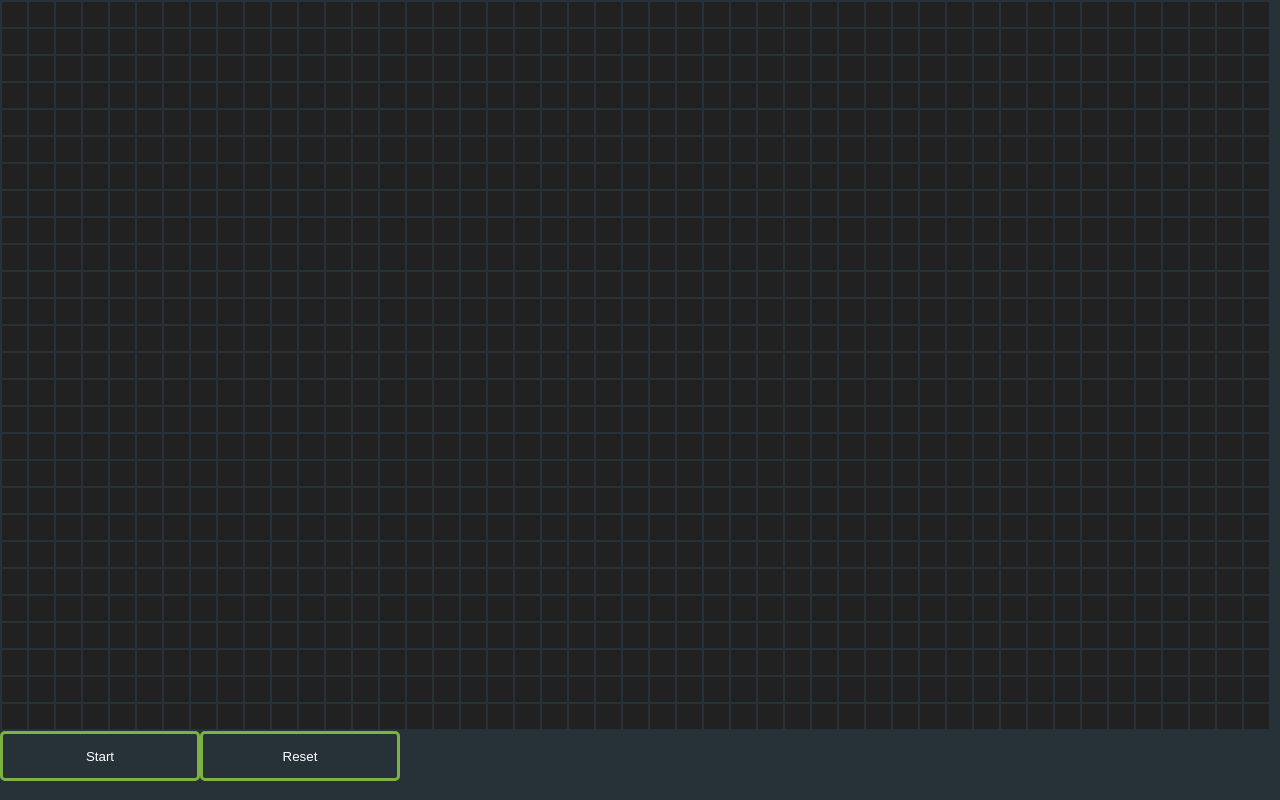
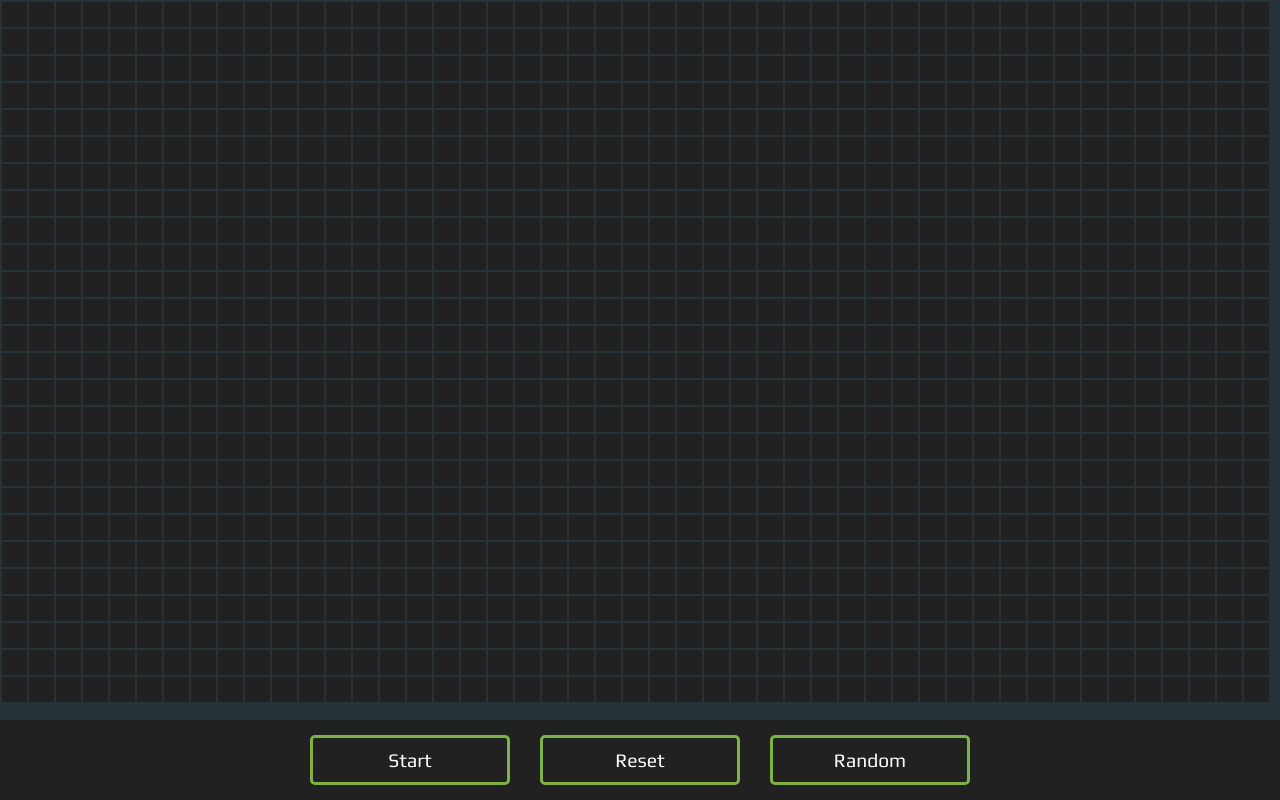
Before and after one commit to dcevpersonal/Game-Of-Life-Conway, a React (Create React App) app: page / in a window 1280 px wide. Built offline with nearby package versions, Linux system fonts and the light colour scheme.

Commit message:
Control-Panel

```diff
--- a/src/components/App.scss
+++ b/src/components/App.scss
@@ -0,0 +1,5 @@
+#ControlPanel {
+    position: absolute;
+    width: 100vw;
+    bottom: 0;
+}
--- a/src/components/App.tsx
+++ b/src/components/App.tsx
@@ -1,6 +1,6 @@
 import React, { useState, useCallback } from "react";
 import Grid from "./Blocks/Grid";
-import Button from "./Ui/Button";
+import ControlsPanel from "./Ui/Control-Panel";
 import "./App.scss";
 
 function App() {
@@ -19,14 +19,29 @@ function App() {
     });
   }, []);
 
+  const setSimRandom = useCallback(() => {
+    setSimRandomize((s) => {
+      return s ? false : true;
+    });
+  }, []);
+
   const [simRunning, setSimRunning] = useState(false);
   const [simReseting, setSimReseting] = useState(false);
+  const [simRandom, setSimRandomize] = useState(false);
   const [buttonText, setButtonText] = useState("Start");
   return (
     <div className="App">
-      <Grid simRunning={simRunning} simReseting={simReseting} />
-      <Button onClick={setSimRun} text={buttonText} />
-      <Button onClick={setSimReset} text="Reset" />
+      <Grid
+        simRunning={simRunning}
+        simReseting={simReseting}
+        simRandom={simRandom}
+      />
+      <ControlsPanel
+        setSimRandom={setSimRandom}
+        setSimReset={setSimReset}
+        setSimRun={setSimRun}
+        Button_Text_1={buttonText}
+      />
     </div>
   );
 }
--- a/src/components/Blocks/Grid.tsx
+++ b/src/components/Blocks/Grid.tsx
@@ -6,15 +6,16 @@ import "./Grid.scss";
 interface props {
   simRunning: boolean;
   simReseting: boolean;
+  simRandom: boolean;
 }
 
 function Grid(props: props) {
-  const row = Math.floor((window.innerHeight - 50) / 27);
+  //Initial Setup
+  const row = Math.floor((window.innerHeight - 80) / 27);
   const col = Math.floor(window.innerWidth / 27);
-  console.log(document.documentElement.clientHeight);
 
-  //   const row = 15;
-  //   const col = 15;
+  // const row = 15;
+  // const col = 15;
 
   const operations = [
     [-1, -1],
@@ -27,6 +28,7 @@ function Grid(props: props) {
     [1, 1],
   ];
 
+  //Methods
   const generateEmptyArray = () => {
     const rows = [];
     for (let i = 0; i < row; i++) {
@@ -47,6 +49,7 @@ function Grid(props: props) {
     });
   }, []);
 
+  //Events
   const setMouseDown = useCallback((r: number, c: number, v: number) => {
     setMouseHold(true);
     setHoldingValue(v);
@@ -63,6 +66,7 @@ function Grid(props: props) {
     }
   }, []);
 
+  //Controls
   const startSimulation = () => {
     if (simRunningRef.current) {
       setGrid((g) => {
@@ -83,6 +87,9 @@ function Grid(props: props) {
               }
             }
           }
+          setStepsCounter((s) => {
+            return s++;
+          });
         });
       });
       setTimeout(startSimulation, 600);
@@ -95,6 +102,25 @@ function Grid(props: props) {
     });
   };
 
+  const generateRandomGrid = () => {
+    resetGrid();
+    setGrid((g) => {
+      return produce(g, (newGrid) => {
+        for (let i = Math.floor(Math.random() * row); i < row; i++) {
+          console.log("Row:" + i);
+
+          for (let i = Math.floor(Math.random() * col); i < col; i++) {
+            console.log("Col:" + i);
+            newGrid[Math.floor(Math.random() * row)][
+              Math.floor(Math.random() * col)
+            ] = Math.floor(Math.random() * 2);
+          }
+        }
+      });
+    });
+  };
+
+  //States
   const [grid, setGrid] = useState(() => {
     return generateEmptyArray();
   });
@@ -112,6 +138,15 @@ function Grid(props: props) {
   const simRunningRef = useRef(props.simRunning);
   simRunningRef.current = props.simRunning;
 
+  const [stepsCounter, setStepsCounter] = useState(0);
+  const stepsCounterRef = useRef(stepsCounter);
+  stepsCounterRef.current = stepsCounter;
+
+  const [firstRender, setFirstRender] = useState(true);
+  const firstRenderRef = useRef(firstRender);
+  firstRenderRef.current = firstRender;
+
+  //Effects
   useEffect(() => {
     startSimulation();
   }, [props.simRunning]);
@@ -120,8 +155,16 @@ function Grid(props: props) {
     resetGrid();
   }, [props.simReseting]);
 
+  useEffect(() => {
+    if (firstRenderRef.current) {
+      setFirstRender(false);
+    } else {
+      generateRandomGrid();
+    }
+  }, [props.simRandom]);
+
   return (
-    <table>
+    <table className="Grid">
       <tbody>
         {grid.map((e, i) => {
           return (
--- a/src/components/Ui/Button.scss
+++ b/src/components/Ui/Button.scss
@@ -5,6 +5,8 @@
     color: white;
     background: none;
     outline: none;
+    font-size: 1.2rem;
+    font-family: "Play", sans-serif;
     border: 3px solid var(--Green-2);
     transition: all 0.1s ease-out;
     transition-property: background, transform;
--- a/src/components/Ui/Button.tsx
+++ b/src/components/Ui/Button.tsx
@@ -7,7 +7,7 @@ interface props {
 
 function Button(props: props) {
   return (
-    <button className="Button" onClick={props.onClick}>
+    <button className="Button" id="Button" onClick={props.onClick}>
       {props.text}
     </button>
   );
--- /dev/null
+++ b/src/components/Ui/Control-Panel.scss
@@ -0,0 +1,14 @@
+.ConrolPanel {
+    display: flex;
+    height: 80px;
+    background: var(--Black-1);
+    align-items: center;
+    justify-content: center;
+}
+
+#Button {
+    margin-left: 30px;
+    &:nth-child(1) {
+        margin: 0;
+    }
+}
--- /dev/null
+++ b/src/components/Ui/Control-Panel.tsx
@@ -0,0 +1,22 @@
+import React from "react";
+import Button from "./Button";
+import "./Control-Panel.scss";
+
+interface props {
+  setSimRun(): void;
+  setSimReset(): void;
+  setSimRandom(): void;
+  Button_Text_1: string;
+}
+
+function ControlPanel(props: props) {
+  return (
+    <div className="ConrolPanel" id="ControlPanel">
+      <Button onClick={props.setSimRun} text={props.Button_Text_1} />
+      <Button onClick={props.setSimReset} text="Reset" />
+      <Button onClick={props.setSimRandom} text="Random" />
+    </div>
+  );
+}
+
+export default React.memo(ControlPanel);
--- a/src/index.css
+++ b/src/index.css
@@ -1,7 +1,11 @@
+@import url("https://fonts.googleapis.com/css2?family=Play&display=swap");
+
 * {
   --Green-1: #43a047;
   --Green-2: #7cb342;
   --Black-1: #212121;
+  --Black-2: #263238;
+  --Black-3: #37474f;
   --Red-1: #f4511e;
   box-sizing: border-box;
   margin: 0;
@@ -11,7 +15,8 @@
 html,
 body {
   box-sizing: border-box;
-  background: #263238;
+  background: var(--Black-2);
+  font-size: 16px;
   margin: 0;
   padding: 0;
 }
```
